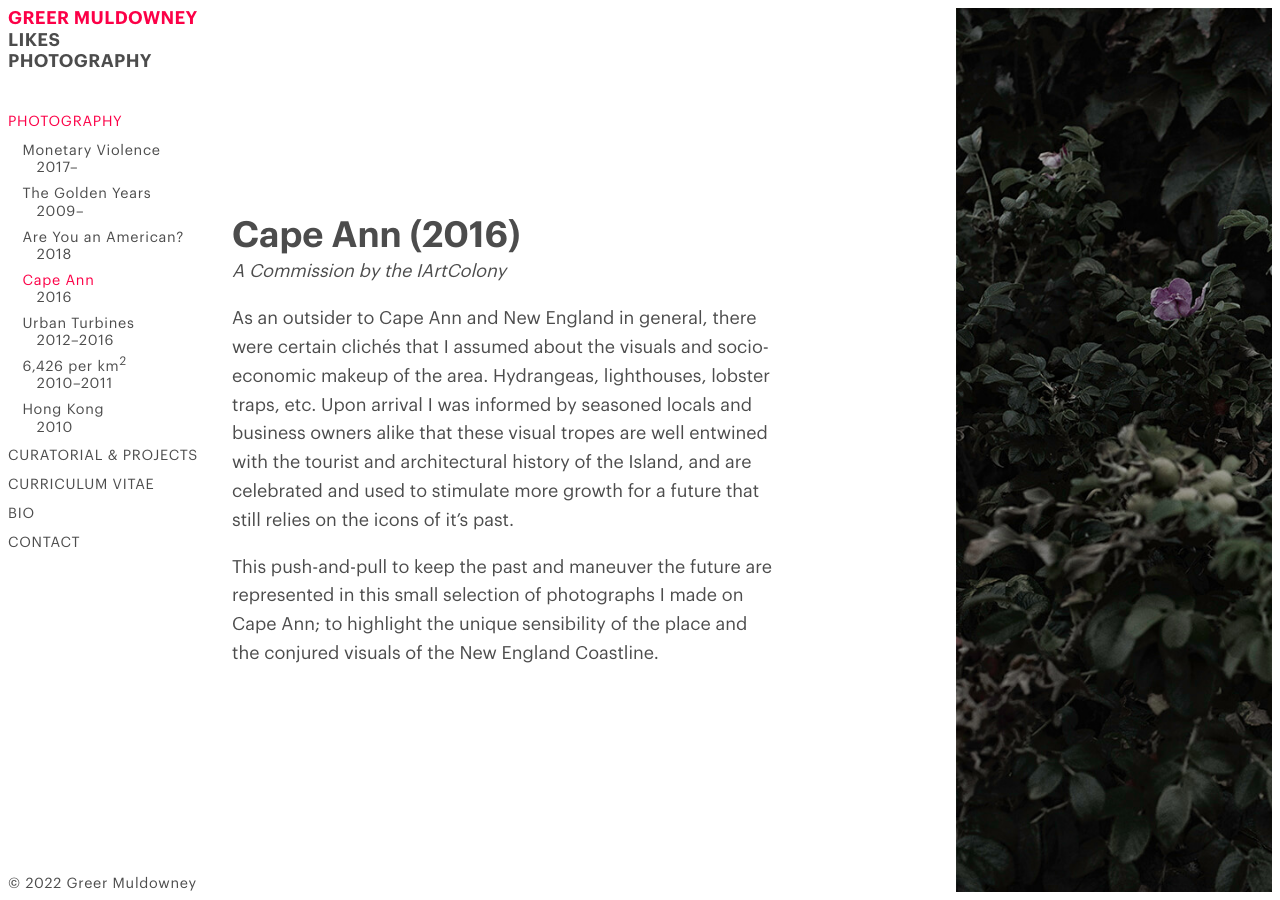
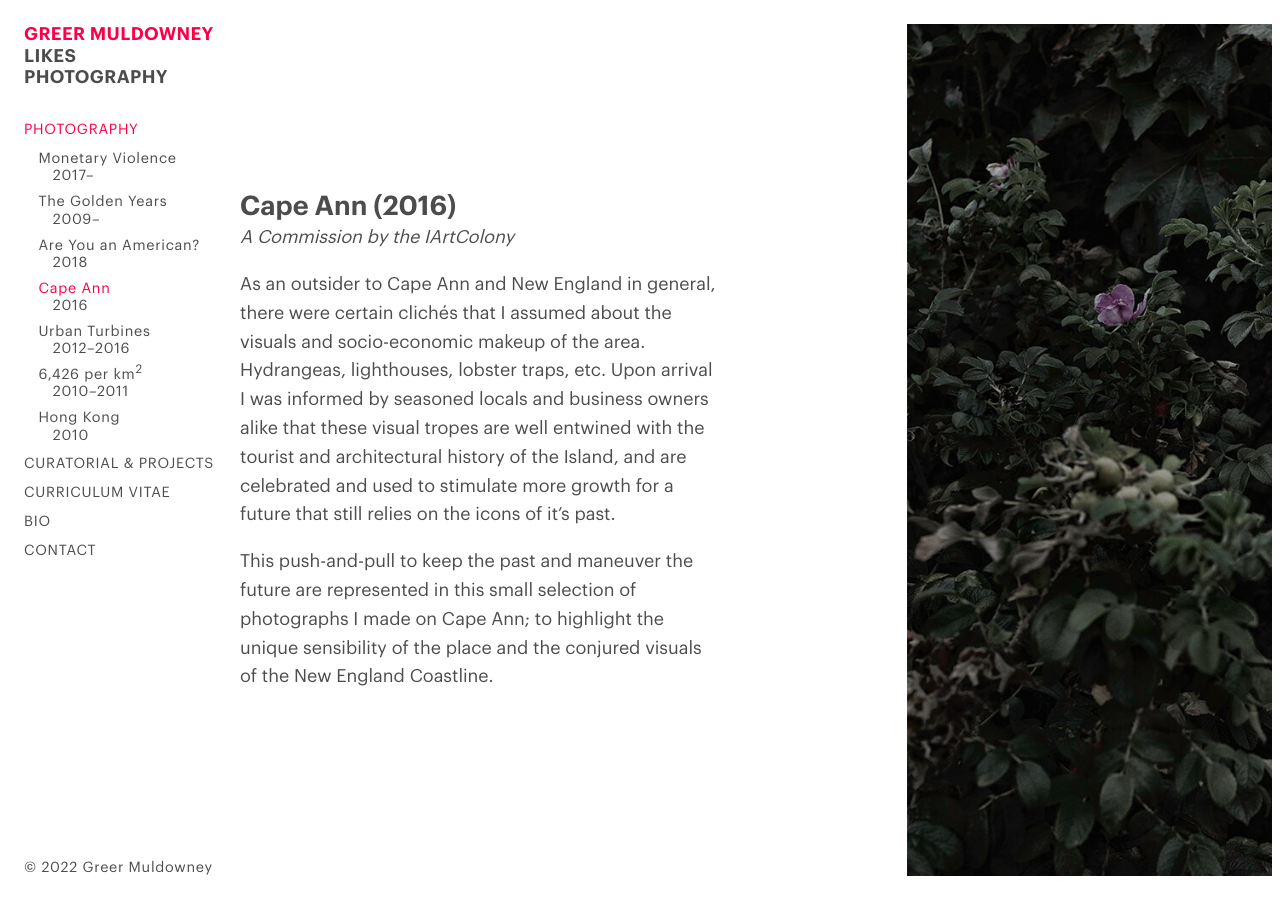
Before and after one commit to greermuldowney/greermuldowney-com, a Jekyll site: the page built from photography/_posts/2016-01-01-cape-ann.md, in a window 1280 px wide. Built offline with Jekyll 4.4.1, drawn with Linux system fonts in a browser that asks for light colours.

Commit message:
use minimum side padding

```diff
--- a/_layouts/post-photography.html
+++ b/_layouts/post-photography.html
@@ -5,11 +5,11 @@
 ---
 
 <div id="slideshow">
-    <div id="content">
+    <article>
 <h1>{{ page.title | smartify }} ({% include photography-year-range.html post=page %})</h1>
 
 {{ page.content }}
-    </div>
+    </article>
 
 {% for photo in page.photos -%}
     <div>
--- a/assets/site/main.scss
+++ b/assets/site/main.scss
@@ -19,10 +19,18 @@
 body {
     font-family: $text-font;
     color: $text-color;
-    margin: 0;
     padding: 0;
+    line-height: $standard-line-height;
+
     font-size: 18px;
-    line-height: $standard-line-height;
+    @include breakpoint(tablet) {
+        font-size: 16px;
+    }
+
+    margin: $minimum-side-padding;
+    @include breakpoint(mobile) {
+        margin: $minimum-mobile-side-padding;
+    }
 }
 
 a {
@@ -61,8 +69,7 @@
         grid-template-rows: [top] auto [main] 1fr [nav] auto [footer-start] auto [bottom];
         grid-template-columns: [left] 1fr [right];
     }
-    gap: 2rem 2rem;
-    margin: 8px;
+    gap: $minimum-side-padding;
 }
 header {
     grid-area: top / left / main / main;
--- a/assets/site/post-photography.scss
+++ b/assets/site/post-photography.scss
@@ -4,8 +4,8 @@
 @import "base";
 
 main {
-    width: calc(100vw - 16px - 14rem);
-    height: calc(100vh - 16px);
+    width: calc(100vw - #{$minimum-side-padding} - 14rem);
+    height: calc(100vh - #{2 * $minimum-side-padding});
     @include breakpoint(mobile) {
         width: auto;
         height: auto;
@@ -22,21 +22,28 @@
     display: flex;
     height: 100%;
 
-    column-gap: 1em;
     overflow-x: scroll;
     scroll-snap-type: x mandatory;
     @include breakpoint(mobile) {
-        column-gap: 0;
-        row-gap: 1em;
         overflow-x: initial;
         scroll-snap-type: none;
         flex-direction: column;
         height: auto;
+        row-gap: $minimum-side-padding;
     }
 
-    #content {
-        max-width: 30em;
-        height: auto;
+    > * {
+        flex-shrink: 0;
+        scroll-snap-align: center;
+
+        padding-right: $minimum-side-padding;
+        @include breakpoint(mobile) {
+            padding-right: 0;
+        }
+    }
+
+    article {
+        max-width: 28em;
         max-height: 100%;
 
         align-self: center;
@@ -47,11 +54,9 @@
             scroll-snap-align: none;
         }
     }
-    > div {
+
+    div {
         width: 100%;
-        flex-shrink: 0;
-        scroll-snap-align: center;
-
         height: 100%;
         @include breakpoint(mobile) {
             height: 100vh;
```
